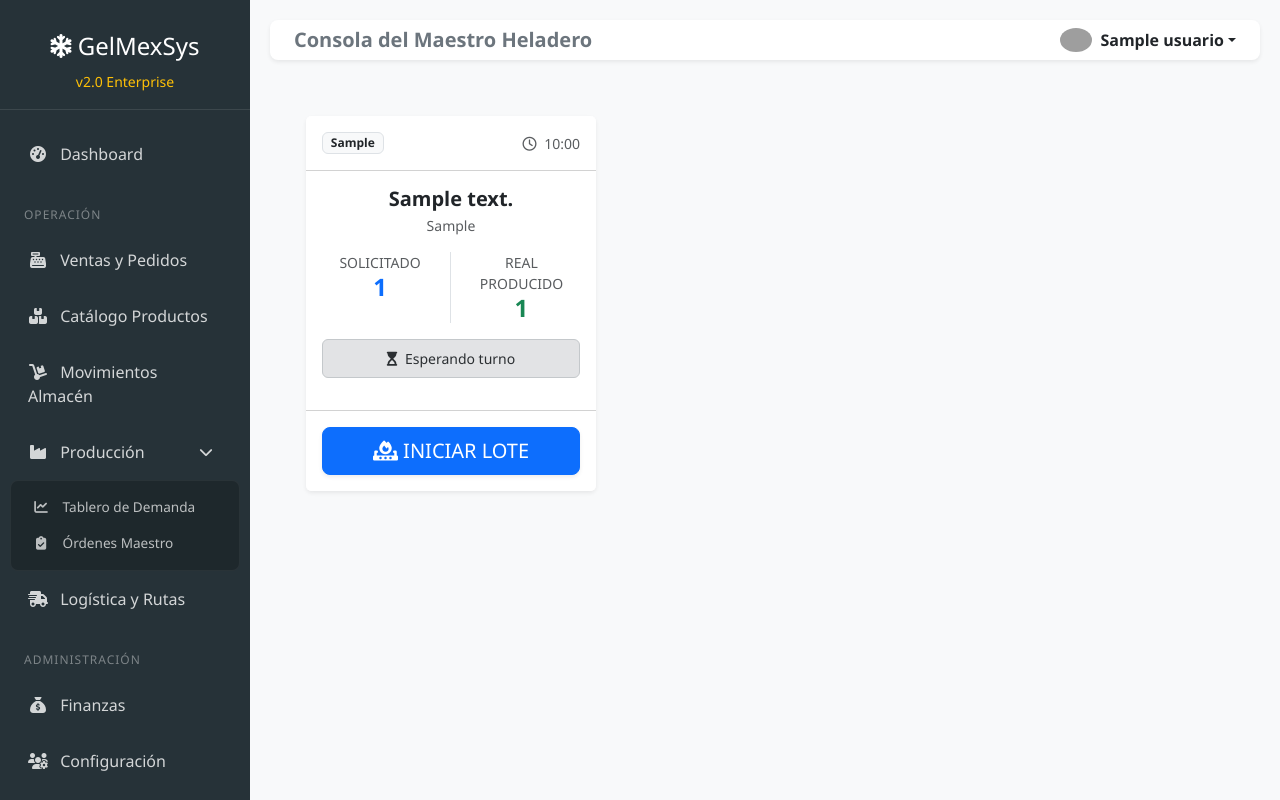
After one commit to Elektrion002/GelMexSys2.0, a Flask app: page /produccion/ordenes-maestro in a window 1280 px wide. The commit adds this page. Run offline with Flask 3, Linux system fonts and the light colour scheme; a user stored in the database is signed in; tables that the repository leaves empty hold one stand-in row (values such as "Sample post"); grey boxes are pictures that could not be loaded.

Commit message:
Fix: Solucionado error de Folios Duplicados con UUID. Implementado flujo de Entrega Real de Produccion (Maestro -> Almacen). Tablero reconoce estatus POR_RECIBIR.

```diff
--- a/app/templates/base.html
+++ b/app/templates/base.html
@@ -90,7 +90,7 @@
                     <a class="nav-link py-2" href="{{ url_for('production.tablero_necesidades') }}">
                         <i class="fa-solid fa-chart-line me-2"></i> Tablero de Demanda
                     </a>
-                    <a class="nav-link py-2" href="#">
+                    <a class="nav-link py-2" href="{{ url_for('production.ordenes_maestro') }}">
                         <i class="fa-solid fa-clipboard-check me-2"></i> Órdenes Maestro
                     </a>
                 </div>
--- /dev/null
+++ b/app/templates/production/orders_list.html
@@ -0,0 +1,114 @@
+{% extends 'base.html' %}
+
+{% block title %}Cocina | GelMexSys{% endblock %}
+{% block page_header %}Consola del Maestro Heladero{% endblock %}
+
+{% block content %}
+<div class="container-fluid">
+    {% if ordenes %}
+    <div class="row">
+        {% for orden in ordenes %}
+        <div class="col-12 col-md-6 col-lg-4 mb-4">
+            <div class="card h-100 shadow-sm border-0 {% if orden.estatus == 'BATIENDO' %}border-start border-5 border-warning{% endif %}">
+
+                <div class="card-header bg-white d-flex justify-content-between align-items-center py-3">
+                    <span class="badge bg-light text-dark border">{{ orden.folio }}</span>
+                    <small class="text-muted"><i class="fa-regular fa-clock me-1"></i> {{ orden.fecha_solicitud.strftime('%H:%M') }}</small>
+                </div>
+
+                <div class="card-body text-center">
+                    <h5 class="card-title fw-bold text-dark mb-1">{{ orden.producto.descripcion }}</h5>
+                    <p class="text-muted small mb-3">{{ orden.producto.sku }}</p>
+
+                    <div class="row mb-3">
+                        <div class="col-6 border-end">
+                            <small class="text-muted d-block text-uppercase">Solicitado</small>
+                            <span class="h4 fw-bold text-primary">{{ orden.cantidad | int }}</span>
+                        </div>
+                        <div class="col-6">
+                            <small class="text-muted d-block text-uppercase">Real Producido</small>
+                            {% if orden.cantidad_producida_real > 0 %}
+                                <span class="h4 fw-bold text-success">{{ orden.cantidad_producida_real | int }}</span>
+                            {% else %}
+                                <span class="h4 text-muted">--</span>
+                            {% endif %}
+                        </div>
+                    </div>
+
+                    {% if orden.estatus == 'SOLICITADA' %}
+                        <div class="alert alert-secondary py-2 small">
+                            <i class="fa-solid fa-hourglass-start me-1"></i> Esperando turno
+                        </div>
+                    {% elif orden.estatus == 'BATIENDO' %}
+                        <div class="alert alert-warning py-2 small fw-bold text-dark">
+                            <i class="fa-solid fa-fire-burner fa-fade me-1"></i> EN PRODUCCIÓN
+                        </div>
+                    {% endif %}
+                </div>
+
+                <div class="card-footer bg-white p-3">
+                    <div class="d-grid gap-2">
+                        {% if orden.estatus == 'SOLICITADA' %}
+                            <a href="{{ url_for('production.cambiar_estatus', orden_id=orden.id, nuevo_estatus='BATIENDO') }}"
+                               class="btn btn-primary btn-lg shadow-sm">
+                                <i class="fa-solid fa-fire-burner"></i> INICIAR LOTE
+                            </a>
+                        {% elif orden.estatus == 'BATIENDO' %}
+                            <button type="button" class="btn btn-success btn-lg shadow fw-bold"
+                                    data-bs-toggle="modal"
+                                    data-bs-target="#modalCierre{{ orden.id }}">
+                                <i class="fa-solid fa-truck-ramp-box"></i> ENVIAR A ALMACÉN
+                            </button>
+                        {% endif %}
+                    </div>
+                </div>
+            </div>
+
+            <div class="modal fade" id="modalCierre{{ orden.id }}" tabindex="-1">
+                <div class="modal-dialog modal-dialog-centered">
+                    <div class="modal-content">
+                        <div class="modal-header bg-success text-white">
+                            <h5 class="modal-title">Cierre de Lote: {{ orden.folio }}</h5>
+                            <button type="button" class="btn-close btn-close-white" data-bs-dismiss="modal"></button>
+                        </div>
+                        <form action="{{ url_for('production.reportar_produccion_real') }}" method="POST">
+                            <div class="modal-body">
+                                <input type="hidden" name="orden_id" value="{{ orden.id }}">
+
+                                <div class="mb-3 text-center">
+                                    <label class="form-label text-muted">Cantidad Solicitada</label>
+                                    <div class="h3">{{ orden.cantidad | int }}</div>
+                                </div>
+
+                                <div class="mb-4">
+                                    <label class="form-label fw-bold text-dark">¿Cuánto salió REALMENTE del lote?</label>
+                                    <input type="number" name="cantidad_real" class="form-control form-control-lg text-center fw-bold border-success"
+                                           value="{{ orden.cantidad | int }}" min="1" required>
+                                    <div class="form-text">Si salió más o menos, ajústalo aquí. Esto es lo que recibirá el almacenista.</div>
+                                </div>
+
+                                <div class="mb-3">
+                                    <label class="form-label">Notas / Incidencias (Opcional)</label>
+                                    <textarea name="notas" class="form-control" rows="2" placeholder="Ej: Se tiró un poco de mezcla..."></textarea>
+                                </div>
+                            </div>
+                            <div class="modal-footer">
+                                <button type="button" class="btn btn-secondary" data-bs-dismiss="modal">Cancelar</button>
+                                <button type="submit" class="btn btn-success fw-bold">Confirmar Entrega</button>
+                            </div>
+                        </form>
+                    </div>
+                </div>
+            </div>
+
+        </div>
+        {% endfor %}
+    </div>
+    {% else %}
+    <div class="text-center py-5">
+        <h3 class="text-muted">Sin Órdenes Activas</h3>
+        <p class="text-muted">Todo limpio por aquí.</p>
+    </div>
+    {% endif %}
+</div>
+{% endblock %}
```
Also changed, not shown: app/blueprints/production.py (+105 -51 lines), app/models/production.py (+7 -11 lines), update_db_real.py (added, +23 -0 lines).
